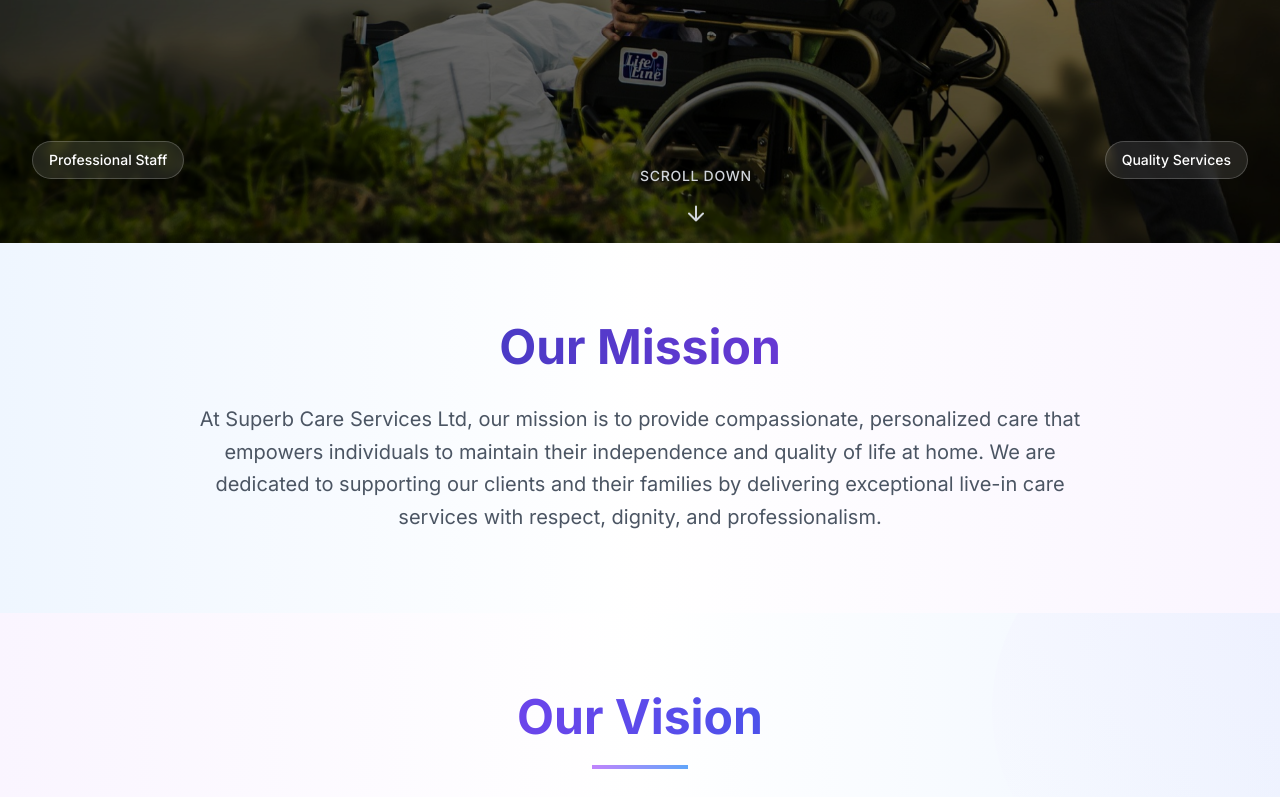
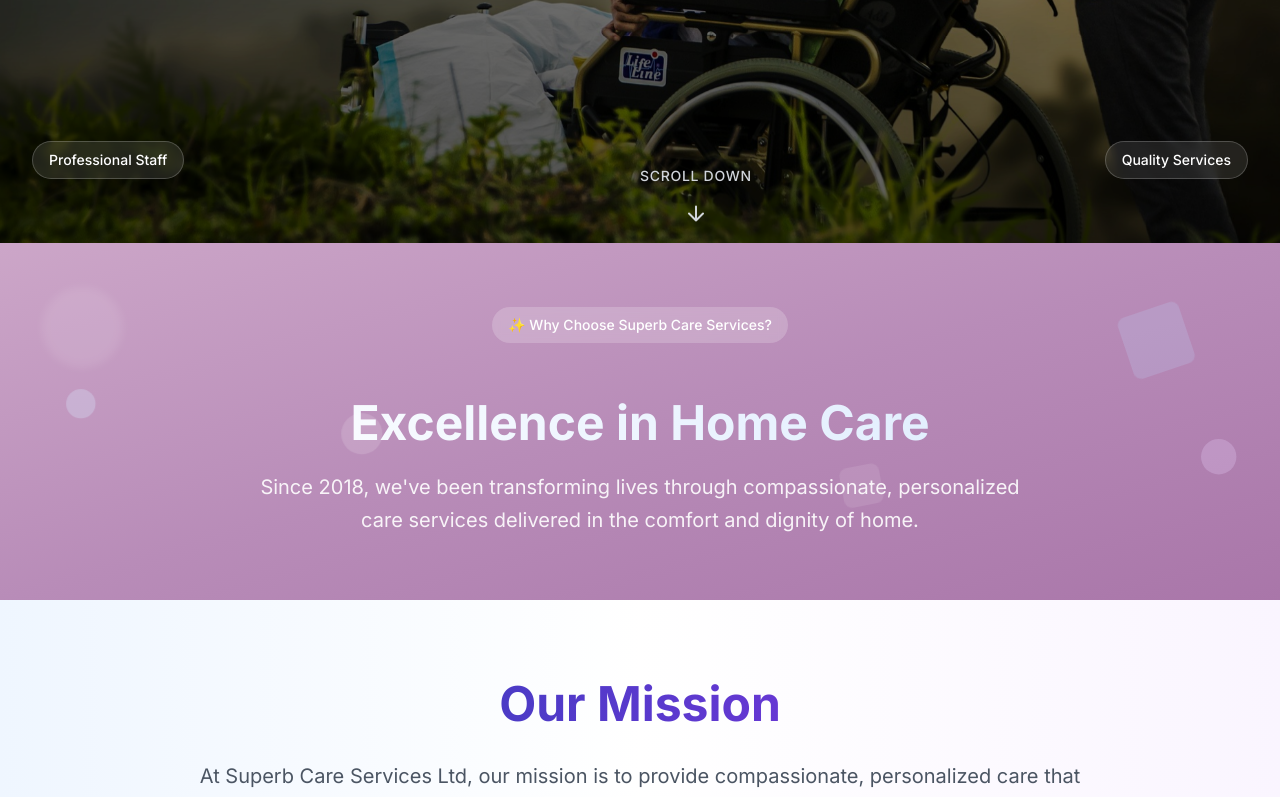
Before and after one commit to JeiKiarie/superbcare-v3, a Next.js app: page /about-us in a window 1280 px wide. Shown: the part 557-1354 px from the top of the page. Built offline with nearby package versions, Linux system fonts and the light colour scheme.

Commit message:
Update page.jsx

```diff
--- a/app/about-us/page.jsx
+++ b/app/about-us/page.jsx
@@ -18,6 +18,40 @@ const AboutPage = () => {
 				subtitle="Compassionate Care, Exceptional Service"
 				backgroundImage={aboutImg}
 			/>
+
+			{/* Stylish Introductory Section */}
+			<section
+				id="welcome"
+				className="relative py-16 flex items-center justify-center bg-gradient-to-br from-[#cca6c8] via-[#b88cb8] to-[#a976a9] overflow-hidden">
+				{/* Floating Background Elements */}
+				<div className="absolute top-10 left-10 w-20 h-20 bg-white/10 rounded-full blur-sm animate-float-1"></div>
+				<div className="absolute top-20 right-20 w-16 h-16 bg-blue-200/20 rounded-lg rotate-45 animate-float-2"></div>
+				<div className="absolute bottom-32 left-1/4 w-12 h-12 bg-white/15 rounded-full animate-float-3"></div>
+				<div className="absolute top-1/2 right-10 w-8 h-8 bg-purple-200/25 rounded-full animate-float-4"></div>
+				<div className="absolute bottom-20 right-1/3 w-10 h-10 bg-white/10 rounded-lg rotate-12 animate-float-5"></div>
+				<div className="absolute top-1/3 left-20 w-6 h-6 bg-blue-100/30 rounded-full animate-float-6"></div>
+				<div className="absolute bottom-16 right-1/4 w-14 h-14 bg-white/8 rounded-full blur-xs animate-float-7"></div>
+				<div className="absolute top-3/4 left-1/3 w-18 h-18 bg-purple-300/15 rounded-lg rotate-30 animate-float-8"></div>
+
+				<div className="container mx-auto px-6 text-center text-white">
+					{/* Main Content */}
+					<div className="max-w-5xl mx-auto">
+						<div className="mb-8">
+							<span className="inline-block px-4 py-2 bg-white/20 backdrop-blur-sm rounded-full text-sm font-medium mb-6">
+								✨ Why Choose Superb Care Services?
+							</span>
+						</div>
+						<h2 className="text-5xl font-bold mb-6 bg-gradient-to-r from-white to-blue-100 bg-clip-text text-transparent">
+							Excellence in Home Care
+						</h2>
+						<p className="text-xl leading-relaxed opacity-90 max-w-3xl mx-auto">
+							Since 2018, we've been transforming lives through compassionate,
+							personalized care services delivered in the comfort and dignity of
+							home.
+						</p>
+					</div>
+				</div>
+			</section>
 
 			{/* Modern Mission Statement Section */}
 			<section className="relative bg-gradient-to-r from-blue-50 via-white to-purple-50 py-20">
```
